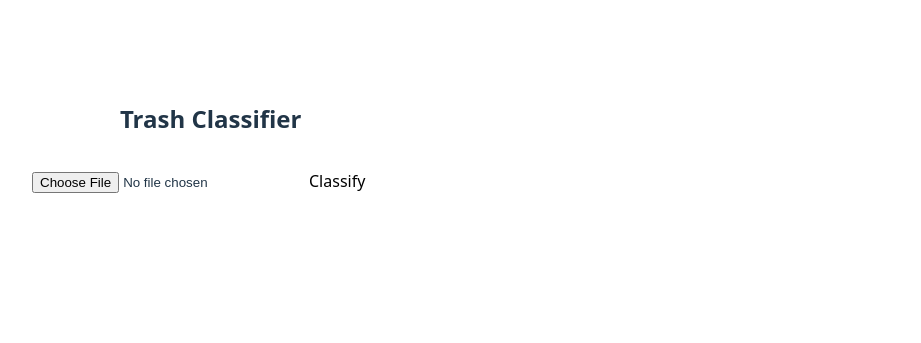
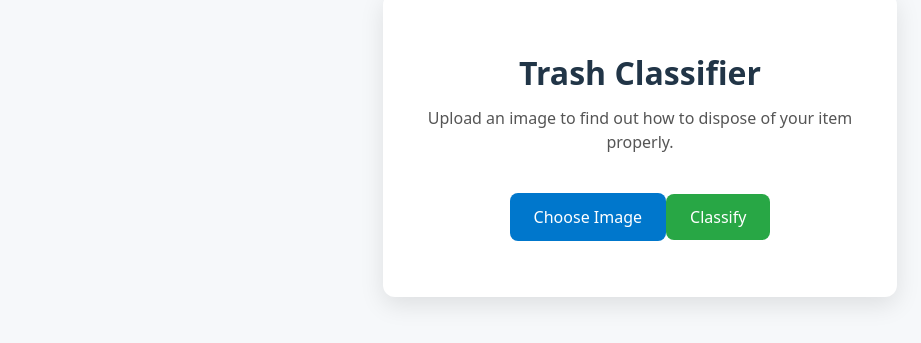
Before and after one commit to pearloyewole/SortWise, a React (Vite) app: page /classify in a window 1280 px wide. Shown: the part 255-598 px from the top of the page, without its empty margins (0-921 px from the left). Built offline with nearby package versions, Linux system fonts and the light colour scheme.

Commit message:
classifcation site

```diff
--- a/src/App.jsx
+++ b/src/App.jsx
@@ -3,6 +3,7 @@ import { Routes, Route } from "react-router-dom";
 import Home from "./page/Home";
 import Info from "./page/Info";
 import Classifier from "./page/Classifier";
+import Result from "./page/Result";
 
 export default function App() {
   return (
@@ -10,6 +11,7 @@ export default function App() {
       <Route path="/" element={<Home />} />
       <Route path="/info" element={<Info />} />
       <Route path="/classify" element={<Classifier />} />
+      <Route path="/result" element={<Result />} />
     </Routes>
   );
 }
--- a/src/index.css
+++ b/src/index.css
@@ -81,7 +81,7 @@ button:focus-visible {
 }
 
 .title {
-  font-size: 3rem;
+  font-size: 5rem;
   font-weight: bold;
   margin-bottom: 1rem;
 }
@@ -143,3 +143,88 @@ button:focus-visible {
 .info-page button.dark-btn {
   margin-top: 1rem;
 }
+
+.page-container {
+  display: flex;
+  justify-content: center;
+  align-items: center;
+  height: 100vh;
+  width: 100vw;
+  background-color: #f6f8fa;
+}
+
+
+.card {
+  background-color: white;
+  padding: 2.5rem 2rem;
+  border-radius: 12px;
+  max-width: 450px;
+  width: 100%;
+  box-shadow: 0 8px 24px rgba(0, 0, 0, 0.1);
+  text-align: center;
+}
+
+.title {
+  font-size: 2rem;
+  margin-bottom: 0.5rem;
+}
+
+.subtitle {
+  color: #555;
+  margin-bottom: 1.5rem;
+}
+
+.upload-label {
+  display: inline-block;
+  margin-bottom: 1rem;
+  cursor: pointer;
+}
+
+.upload-btn {
+  background-color: #0077cc;
+  color: white;
+  padding: 0.75rem 1.5rem;
+  border-radius: 8px;
+  display: inline-block;
+  transition: background-color 0.3s;
+}
+
+.upload-btn:hover {
+  background-color: #005fa3;
+}
+
+.preview-container {
+  margin: 1rem 0;
+}
+
+.preview-img {
+  max-width: 100%;
+  border-radius: 8px;
+}
+
+.action-btn {
+  background-color: #28a745;
+  color: white;
+  padding: 0.75rem 1.5rem;
+  border-radius: 8px;
+  border: none;
+  font-size: 1rem;
+  cursor: pointer;
+  margin-top: 1rem;
+  transition: background-color 0.3s;
+}
+
+.action-btn:hover:not(.disabled) {
+  background-color: #218838;
+}
+
+.disabled {
+  background-color: #a5d6a7;
+  cursor: not-allowed;
+}
+
+.error-text {
+  color: red;
+  margin-top: 1rem;
+  font-size: 0.95rem;
+}
--- a/src/page/Classifier.jsx
+++ b/src/page/Classifier.jsx
@@ -1,34 +1,28 @@
 import React, { useState } from "react";
+import { useNavigate } from "react-router-dom";
 import "./../index.css";
 
-const API_URL = "https://fastapi-classification.onrender.com/predict/"; // Update if your backend URL changes
+const API_URL = "https://fastapi-classification.onrender.com/predict/";
 
 export default function Classifier() {
   const [file, setFile] = useState(null);
   const [preview, setPreview] = useState(null);
-  const [prediction, setPrediction] = useState("");
-  const [disposalInfo, setDisposalInfo] = useState("");
   const [loading, setLoading] = useState(false);
   const [error, setError] = useState("");
+  const navigate = useNavigate();
 
-  // When the user picks a file, save it and generate a preview URL
   const handleFileChange = (e) => {
     const f = e.target.files?.[0];
     if (!f) return;
     setFile(f);
     setPreview(URL.createObjectURL(f));
-    setPrediction("");
-    setDisposalInfo("");
     setError("");
   };
 
-  // Send the image to the backend and handle the JSON response
   const handleClassify = async () => {
     if (!file) return;
     setLoading(true);
     setError("");
-    setPrediction("");
-    setDisposalInfo("");
 
     try {
       const formData = new FormData();
@@ -39,14 +33,13 @@ export default function Classifier() {
         body: formData,
       });
 
-      if (!res.ok) {
-        throw new Error(`Server responded ${res.status}`);
-      }
+      if (!res.ok) throw new Error(`Server responded ${res.status}`);
 
       const { predicted_category, disposal_info } = await res.json();
 
-      setPrediction(predicted_category);
-      setDisposalInfo(disposal_info);
+      navigate("/result", {
+        state: { prediction: predicted_category, disposalInfo: disposal_info },
+      });
     } catch (err) {
       console.error(err);
       setError("Failed to classify image. Please try again.");
@@ -56,49 +49,33 @@ export default function Classifier() {
   };
 
   return (
-    <div className="classifier-page" style={{ padding: "2rem", textAlign: "center" }}>
-      <h2>Trash Classifier</h2>
+    <div className="page-container">
+      <div className="card">
+        <h1 className="title">Trash Classifier</h1>
 
-      <input
-        type="file"
-        accept="image/*"
-        onChange={handleFileChange}
-        style={{ margin: "1rem 0" }}
-      />
+        <p className="subtitle">Upload an image to find out how to dispose of your item properly.</p>
+
+        <label className="upload-label">
+          <input type="file" accept="image/*" onChange={handleFileChange} hidden />
+          <span className="upload-btn">Choose Image</span>
+        </label>
 
         {preview && (
-        <div style={{ marginBottom: "1rem" }}>
-          <img
-            src={preview}
-            alt="preview"
-            style={{ maxWidth: "300px", borderRadius: "8px" }}
-          />
+          <div className="preview-container">
+            <img src={preview} alt="preview" className="preview-img" />
           </div>
         )}
 
         <button
           onClick={handleClassify}
           disabled={!file || loading}
-        className="light-btn"
+          className={`action-btn ${loading ? "disabled" : ""}`}
         >
           {loading ? "Classifying…" : "Classify"}
         </button>
 
-      {error && (
-        <p style={{ color: "red", marginTop: "1rem" }}>{error}</p>
-      )}
-
-      {prediction && (
-        <p style={{ marginTop: "1rem", fontSize: "1.25rem" }}>
-          🔍 Predicted Category: <strong>{prediction}</strong>
-        </p>
-      )}
-
-      {disposalInfo && (
-        <p style={{ marginTop: "0.5rem", fontStyle: "italic" }}>
-          {disposalInfo}
-        </p>
-      )}
+        {error && <p className="error-text">{error}</p>}
+      </div>
     </div>
   );
 }
--- /dev/null
+++ b/src/page/Result.jsx
@@ -0,0 +1,48 @@
+import React, { useEffect, useState } from "react";
+import { useLocation, useNavigate } from "react-router-dom";
+
+export default function Result() {
+  const location = useLocation();
+  const navigate = useNavigate();
+  const { prediction, disposalInfo } = location.state || {};
+
+  const [cooldown, setCooldown] = useState(90);
+
+  useEffect(() => {
+    if (!prediction) {
+      navigate("/");
+    }
+
+    const timer = setInterval(() => {
+      setCooldown((prev) => {
+        if (prev <= 1) {
+          clearInterval(timer);
+          return 0;
+        }
+        return prev - 1;
+      });
+    }, 1000);
+
+    return () => clearInterval(timer);
+  }, [prediction, navigate]);
+
+  return (
+    <div style={{ textAlign: "center", padding: "2rem" }}>
+      <h2>Classification Result</h2>
+      <p style={{ fontSize: "1.25rem" }}>
+        🔍 Predicted Category: <strong>{prediction}</strong>
+      </p>
+      <p style={{ fontStyle: "italic", marginTop: "0.5rem" }}>{disposalInfo}</p>
+
+      {cooldown > 0 ? (
+        <p style={{ marginTop: "2rem", color: "gray" }}>
+          Please wait {cooldown} seconds before classifying another image.
+        </p>
+      ) : (
+        <button className="light-btn" onClick={() => navigate("/")}>
+          Try Another Image
+        </button>
+      )}
+    </div>
+  );
+}
```
Lines whose indentation alone changed are shown as unchanged.
